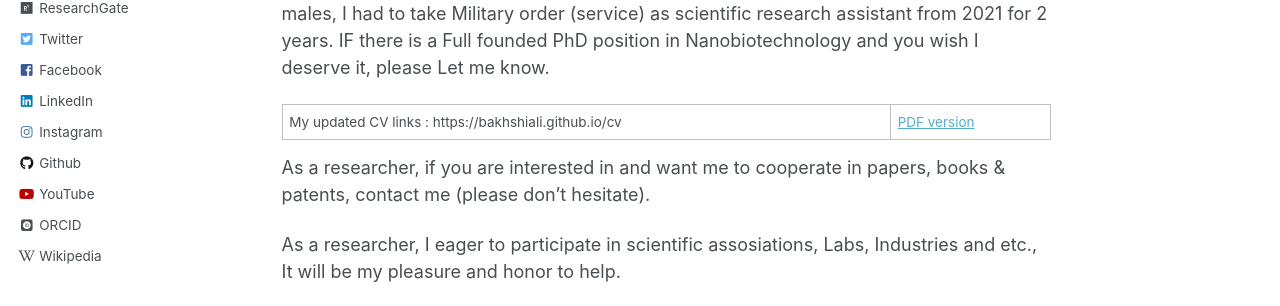
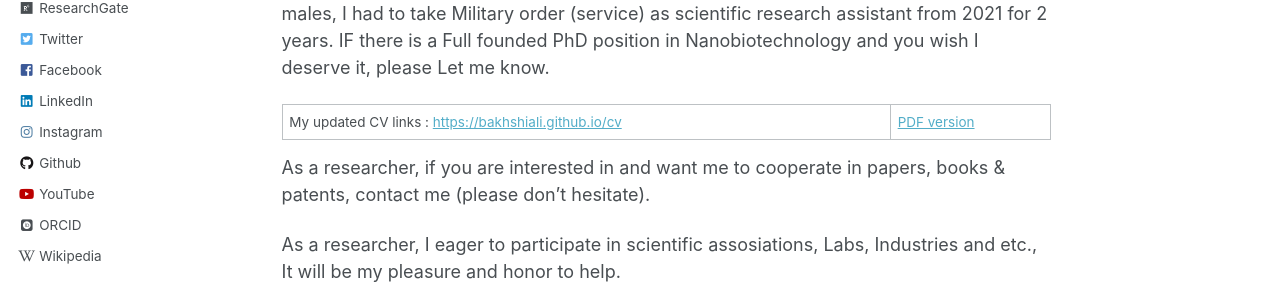
Before and after one commit to bakhshiali/bakhshiali.github.io, a Jekyll site: the page built from _pages/about.md, in a window 1280 px wide and 985 px high. Shown: the part 488-794 px from the top of the window. Built offline with Jekyll 4.4.1, drawn with Linux system fonts in a browser that asks for light colours; some web fonts are replaced; part of the change alters nothing that is shown.

```diff
--- a/_pages/about.md
+++ b/_pages/about.md
@@ -19,7 +19,7 @@ Now - 2021-2023
 ======
 I'd experienced industrial projects, Group Leading, StartUps and etc. As a national rule for males, I had to take Military order (service) as scientific research assistant from 2021 for 2 years. IF there is a Full founded PhD position in Nanobiotechnology and you wish I deserve it, please Let me know.
 
-My updated CV links : https://bakhshiali.github.io/cv | <a href="https://drive.google.com/file/d/1yzwVKTL5s4ySonpsOCyoiAnbgx32Harb/view?usp=sharing">PDF version</a>
+My updated CV links : <a href="https://bakhshiali.github.io/cv">https://bakhshiali.github.io/cv</a> | <a href="https://drive.google.com/file/d/1yzwVKTL5s4ySonpsOCyoiAnbgx32Harb/view?usp=sharing">PDF version</a>
 
 As a researcher, if you are interested in and want me to cooperate in papers, books & patents, contact me (please don’t hesitate).
 
```
